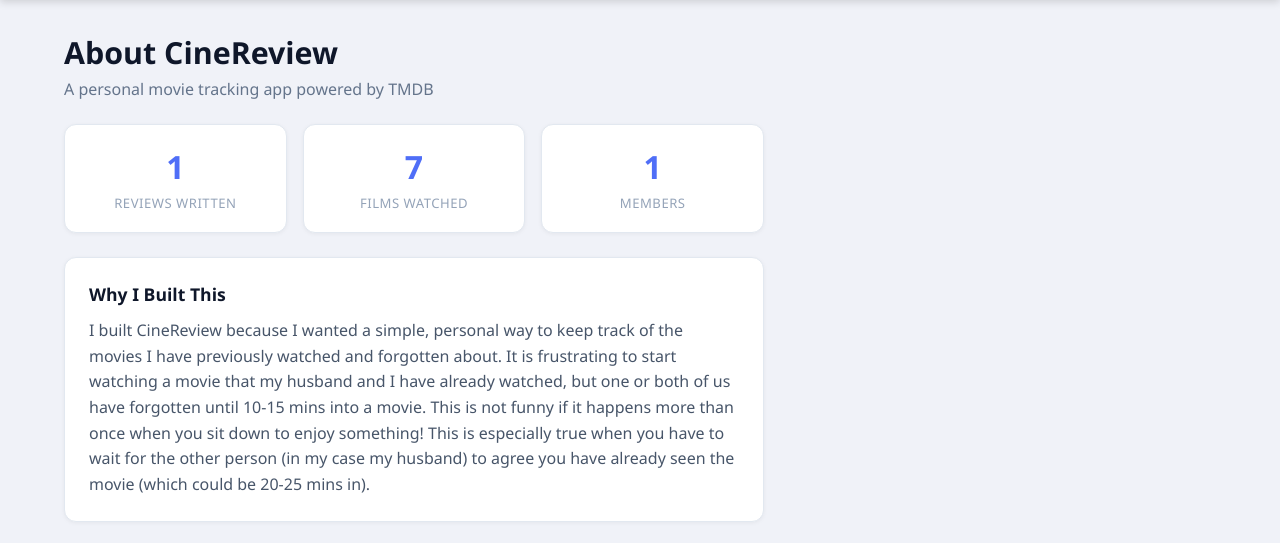
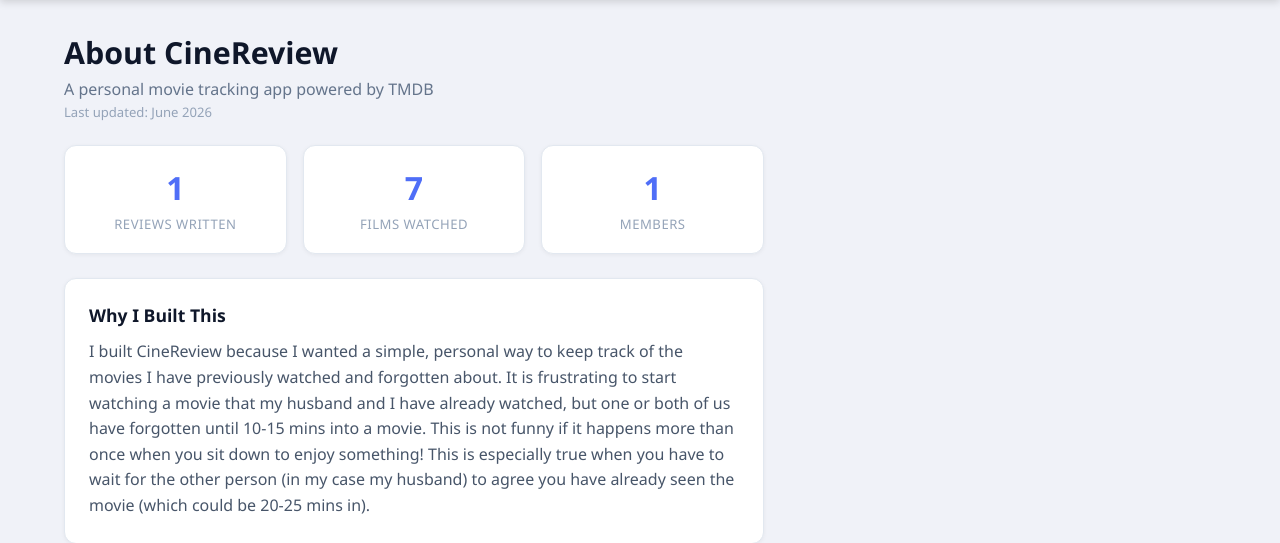
Before and after one commit to niamh888/cinereview, a Flask app: page /about in a window 1280 px wide. Shown: the part 60-603 px from the top of the page. Run offline with Flask 3, Linux system fonts and the light colour scheme.

Commit message:
The about link looked odd in the middle of the core functionality so it was moved to just before logout/login on the base.html - which reflects on all pages.  The app.py was updated to have a last updated date (month year) passed to the about.html page which now says "last updated: month year" in small text before the subtitle.

```diff
--- a/flask_app/app.py
+++ b/flask_app/app.py
@@ -190,6 +190,8 @@
 
 
 # ---- Routes ----
+
+LAST_UPDATED = 'June 2026'
 
 CATEGORIES = {
     'now_playing': 'Now Playing',
@@ -724,7 +726,8 @@
     total_users = User.query.count()
     total_watched = WatchedMovie.query.count()
     return render_template('about.html', total_reviews=total_reviews,
-                           total_users=total_users, total_watched=total_watched)
+                           total_users=total_users, total_watched=total_watched,
+                           last_updated=LAST_UPDATED)
 
 
 with app.app_context():
--- a/flask_app/static/style.css
+++ b/flask_app/static/style.css
@@ -109,6 +109,7 @@
 .page-header { margin-bottom: 1.5rem; }
 .page-header h1 { font-size: 1.9rem; font-weight: 700; color: #0f172a; }
 .subtitle { color: #64748b; margin-top: 0.3rem; font-size: 1rem; }
+.page-meta { color: #94a3b8; margin-top: 0.2rem; font-size: 0.82rem; }
 
 /* ---- Flash Messages ---- */
 .flash-container { margin-bottom: 1.5rem; }
--- a/flask_app/templates/about.html
+++ b/flask_app/templates/about.html
@@ -6,6 +6,7 @@
 <div class="page-header">
     <h1>About CineReview</h1>
     <p class="subtitle">A personal movie tracking app powered by TMDB</p>
+    <p class="page-meta">Last updated: {{ last_updated }}</p>
 </div>
 
 <div class="about-container">
--- a/flask_app/templates/base.html
+++ b/flask_app/templates/base.html
@@ -21,14 +21,15 @@
             <ul class="nav-links">
                 <li><a href="{{ url_for('index') }}">Movies</a></li>
                 <li class="nav-hide-sm"><a href="{{ url_for('add_review') }}">Write a Review</a></li>
-                <li><a href="{{ url_for('about') }}">About</a></li>
                 {% if current_user.is_authenticated %}
                     <li><a href="{{ url_for('my_movies') }}">My Movies</a></li>
+                    <li><a href="{{ url_for('about') }}">About</a></li>
                     <li class="nav-user">
                         <span class="nav-username">{{ current_user.username }}</span>
                         <a href="{{ url_for('logout') }}" class="nav-logout">Log out</a>
                     </li>
                 {% else %}
+                    <li><a href="{{ url_for('about') }}">About</a></li>
                     <li><a href="{{ url_for('login') }}">Log in</a></li>
                     <li><a href="{{ url_for('register') }}" class="nav-register">Register</a></li>
                 {% endif %}
```
